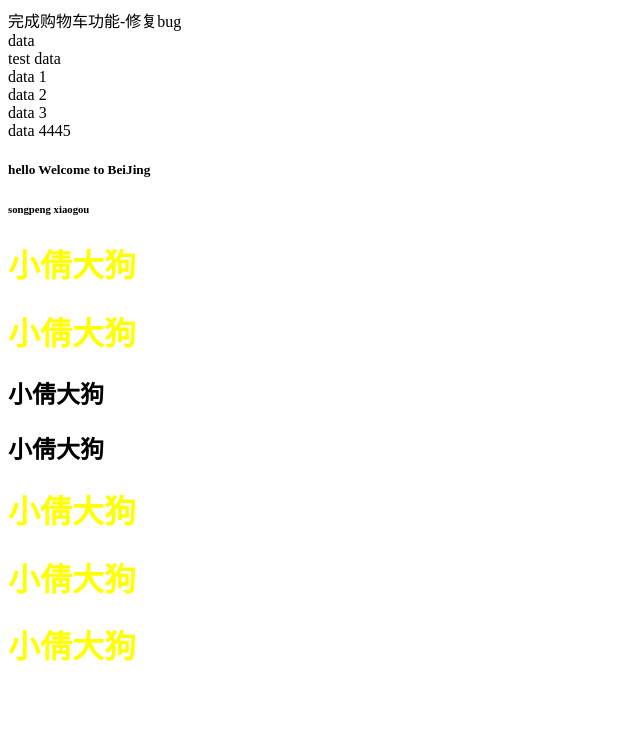
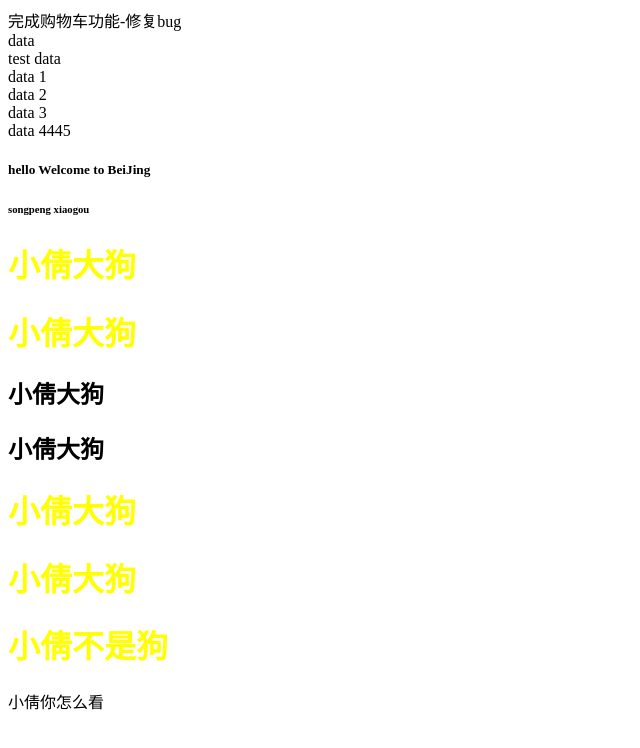
Before and after one commit to xiaotian0/mybxg000, a plain HTML site: page index.html in a window 1280 px wide. Shown: the whole page, without its empty margins (0-640 px from the left). Drawn offline with Linux system fonts and the light colour scheme.

Commit message:
‘2222222222-m

```diff
--- a/index.html
+++ b/index.html
@@ -26,6 +26,7 @@
 <h2>小倩大狗</h2>
 <h1>小倩大狗</h1>
 <h1>小倩大狗</h1>
-<h1>小倩大狗</h1>
+<h1>小倩不是狗</h1>
+<p>小倩你怎么看</p>
 </body>
 </html>
```
